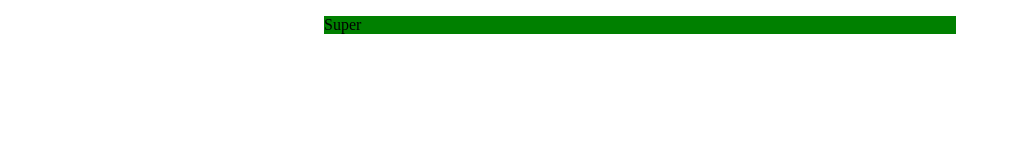
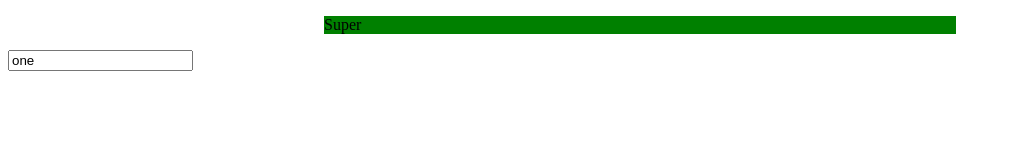
Before and after one commit to gregoire-bessagnet/quete_gitWorkflow, a plain HTML site: page index.html in a window 1280 px wide. Shown: the whole page, without its empty margins (0-1011 px from the left). Drawn offline with Linux system fonts and the light colour scheme; files that its build step writes are made by us from their sources.

Commit message:
add an empty form

```diff
--- a/index.html
+++ b/index.html
@@ -10,5 +10,10 @@
     <div class="monDiv">
         <p>Super</p>
     </div>
+    <div class="form">
+        <form action="e.php">
+            <input type="text" name="var" value="one">
+        </form>
+    </div>
     </body>
 </html>
```
Also changed, not shown: style.css (line endings or trailing spaces).
